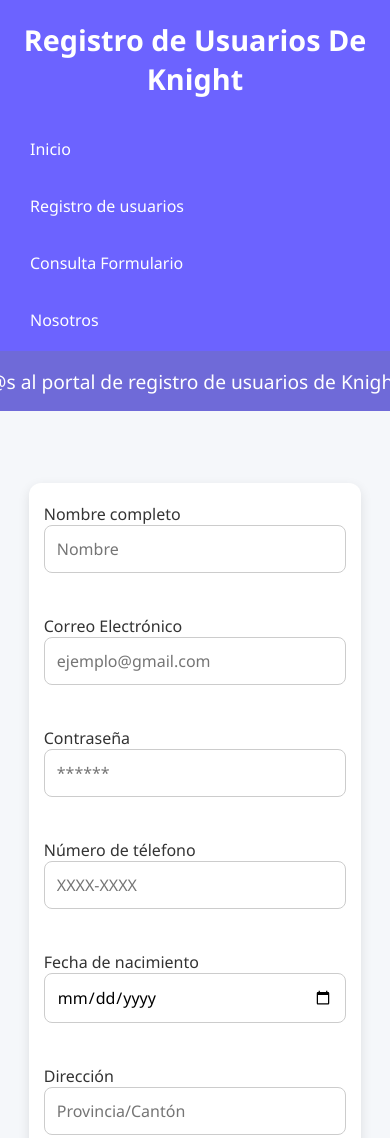
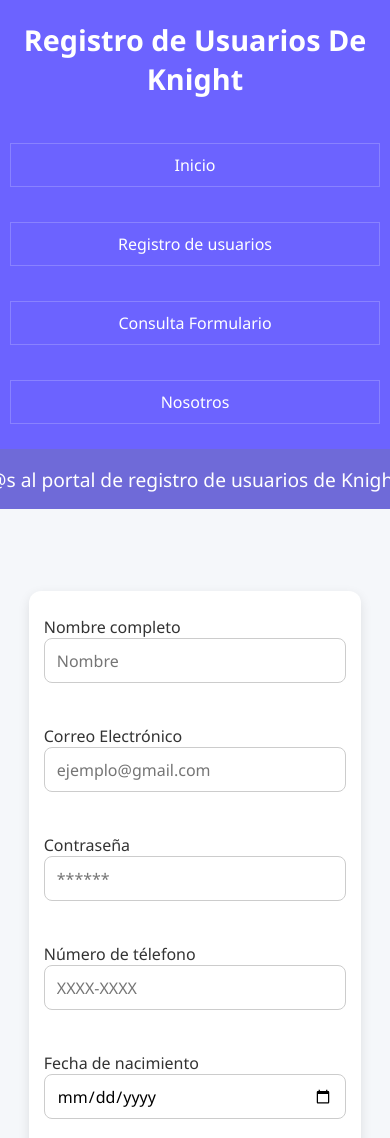
Before and after one commit to yorconza/Portafolio-de-Proyectos, a website: page formulariosJS/page.html in a window 390 px wide. Shown: the top 1138 px of the page. Drawn offline with Linux system fonts and the light colour scheme.

Commit message:
Adaptación a Móviles3

```diff
--- a/formulariosJS/styles.css
+++ b/formulariosJS/styles.css
@@ -437,53 +437,53 @@ input[type="button"] {
 
 
 @media (max-width: 768px) {
-    /* 1. Menú: Apilado para que no se amontone */
+    /* --- MENÚ --- */
     .menu {
         flex-direction: column;
         gap: 15px;
-        padding: 10px 0;
+        padding: 15px 0;
     }
 
     .menu a {
-        width: 90%; /* Área de clic más ancha */
+        display: block;
+        width: 100%;
         text-align: center;
+        border: 1px solid rgba(255, 255, 255, 0.2); /* Recuadro visible en móvil */
     }
 
-    /* 2. Formulario: ¡Aquí está el truco! */
+    /* --- FORMULARIOS (LA CORRECCIÓN QUE BUSCAS) --- */
     form, #contenedorResultado {
-        width: 95% !important;    /* Ocupa casi todo el ancho de la pantalla */
-        max-width: 100%;          /* Quita el límite de 450px */
-        padding: 20px 15px;       /* Ajusta el espacio interno */
-        margin: 10px auto;        /* Lo separa un poco del header */
+        width: 95% !important;    /* Obliga a expandirse */
+        max-width: 100%;          /* Rompe el límite de los 450px */
+        padding: 25px 15px;       /* Ajusta el espacio interno */
+        margin: 20px auto;        /* Lo centra y separa del resto */
     }
 
-    /* 3. Inputs: Más fáciles de tocar */
-    input[type="text"],
-    input[type="email"],
-    input[type="password"],
-    input[type="date"] {
-        font-size: 16px;          /* Evita el zoom automático en iPhone */
-        padding: 12px;
+    /* Evita que el teclado del móvil tape los campos o haga zoom raro */
+    input {
+        font-size: 16px !important;
+        height: 45px;
     }
 
-    /* 4. Hero y Mockup */
+    /* --- HERO Y CONTENIDO --- */
     .hero-container {
         flex-direction: column;
         text-align: center;
-        gap: 30px;
+        gap: 40px;
     }
 
     .hero-title {
-        font-size: 2rem;
+        font-size: 2.1rem;
     }
 
     .hero-buttons {
         flex-direction: column;
         width: 100%;
+        gap: 10px;
     }
 
-    .btn-hero-primary, .btn-hero-secondary, .btn-volver {
-        width: 100%;              /* Botones de ancho completo en móvil */
+    .btn-hero-primary, .btn-hero-secondary, .btn-volver, button {
+        width: 100%;              /* Botones grandes, fáciles de tocar */
         text-align: center;
     }
 
```
